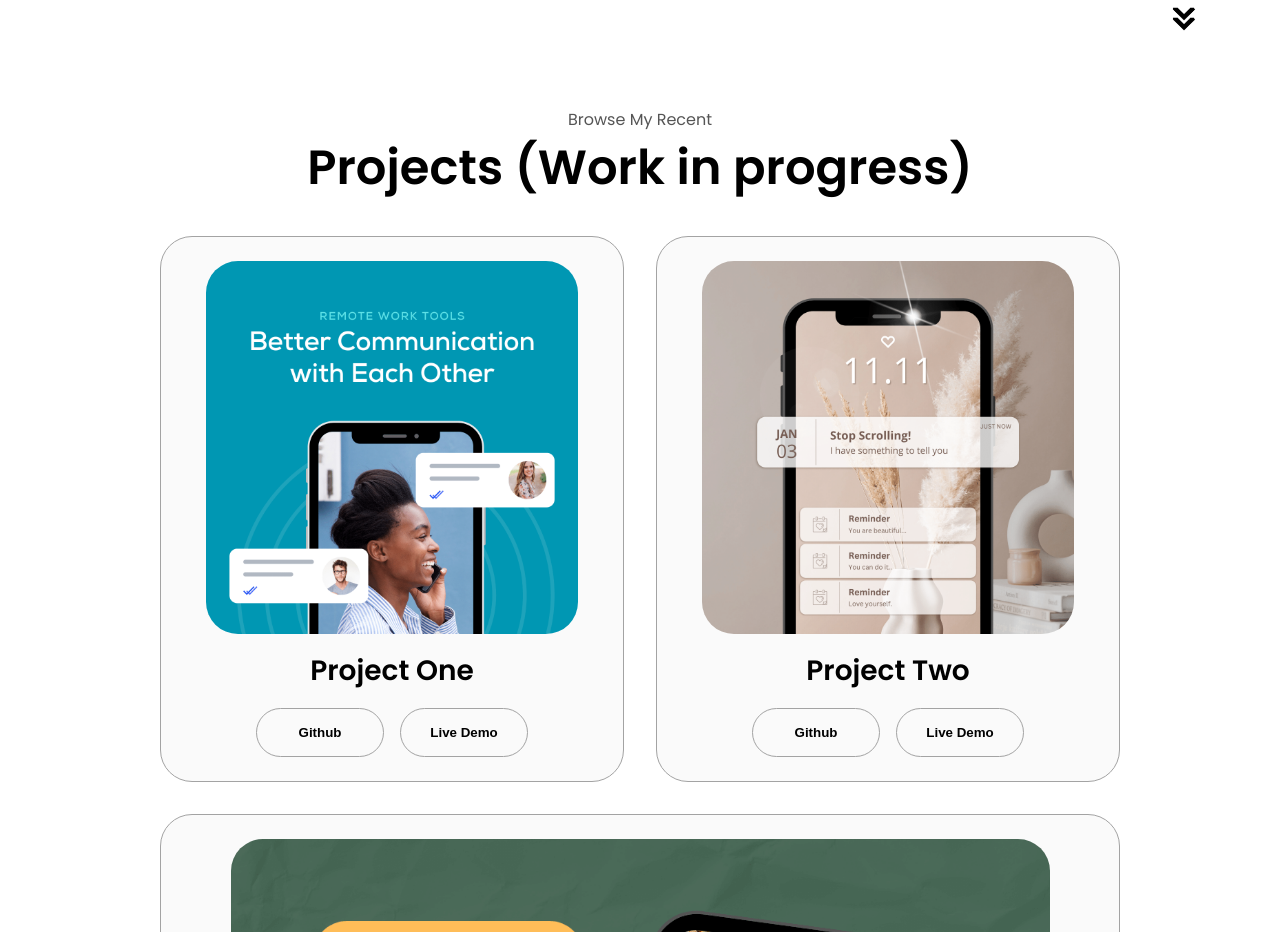
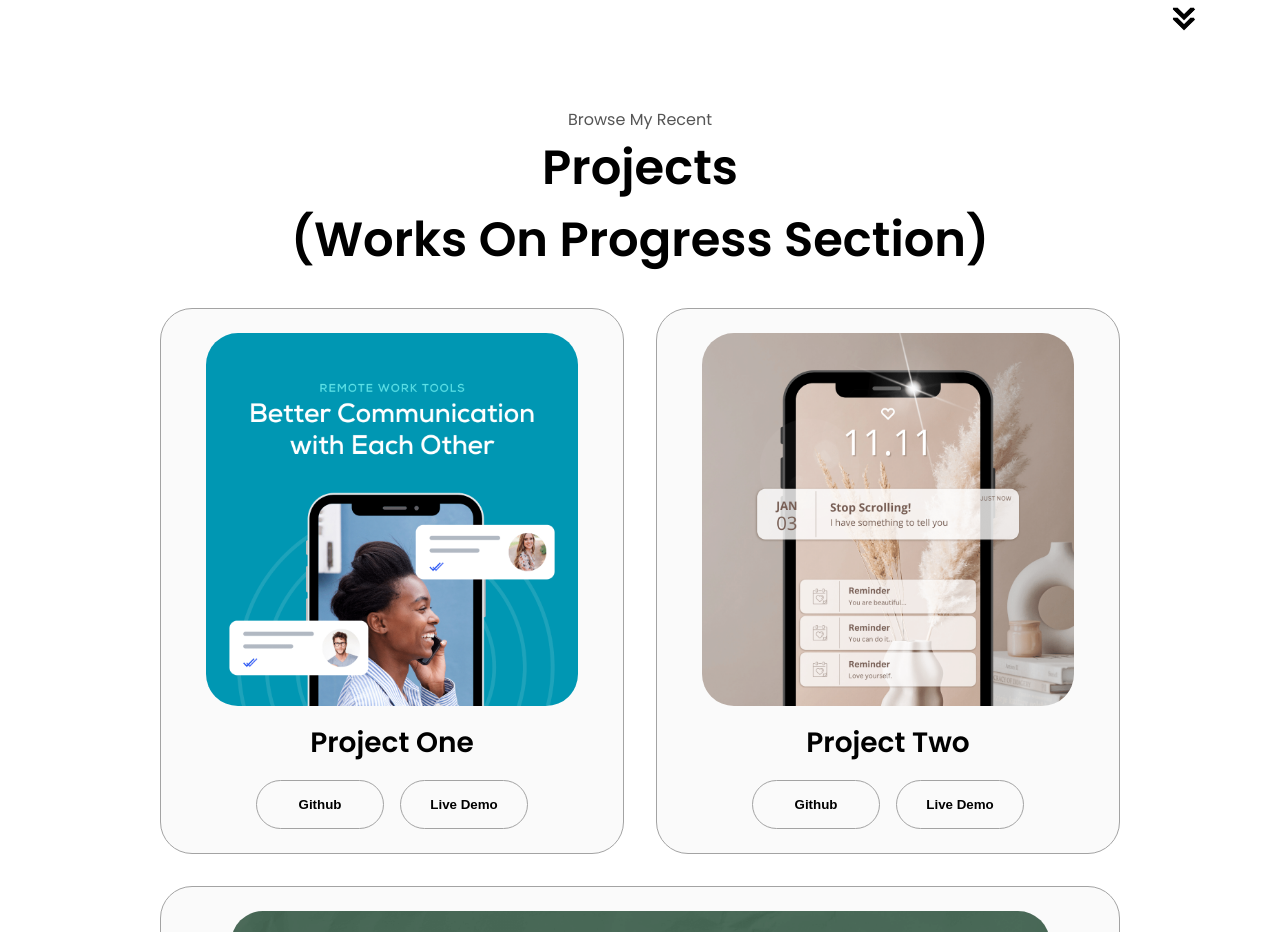
Before and after one commit to Jomm95/PortFolio-WebSite, a plain HTML site: page index.html in a window 1280 px wide. Shown: the part 2357-3289 px from the top of the page. Drawn offline with Linux system fonts and the light colour scheme.

Commit message:
add work in progress

```diff
--- a/index.html
+++ b/index.html
@@ -4,7 +4,7 @@
       <meta charset="UTF-8">
       <meta http-equiv="X-UA-Compatible" content="IE=edge">
       <meta name="viewport" content="width=device-width, initial-scale=1.0">
-      <title>My Portfolio</title>
+      <title>Portfolio Thomas Venturini</title>
       <link rel="stylesheet" href="style.css">
       <link rel="stylesheet" href="mediaqueries.css">
   </head>
@@ -275,7 +275,7 @@
     </section>
     <section id="projects">
       <p class="section_text_p1">Browse My Recent</p>
-      <h1 class="title">Projects (Work in progress)</h1>
+      <h1 class="title">Projects <br>(Works On Progress Section)</h1>
       <div class="experience-details-container">
         <div class="about-containers">
         <div class="details-container color-container">
```
Also changed, not shown: 1 other file.
